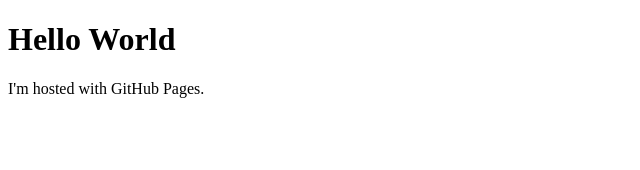
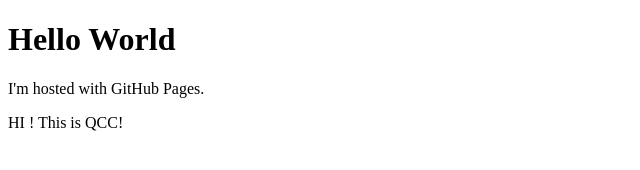
Before and after one commit to kanalun/kanalun.github.io, a plain HTML site: page index.html in a window 1280 px wide. Shown: the whole page, without its empty margins (0-640 px from the left). Drawn offline with Linux system fonts and the light colour scheme.

Commit message:
Eidit INDEX.HTML
Eidit INDEX.HTML

```diff
--- a/index.html
+++ b/index.html
@@ -3,5 +3,6 @@
 <body>
 <h1>Hello World</h1>
 <p>I'm hosted with GitHub Pages.</p>
+<p>HI ! This is QCC!</p>
 </body>
 </html>
```
